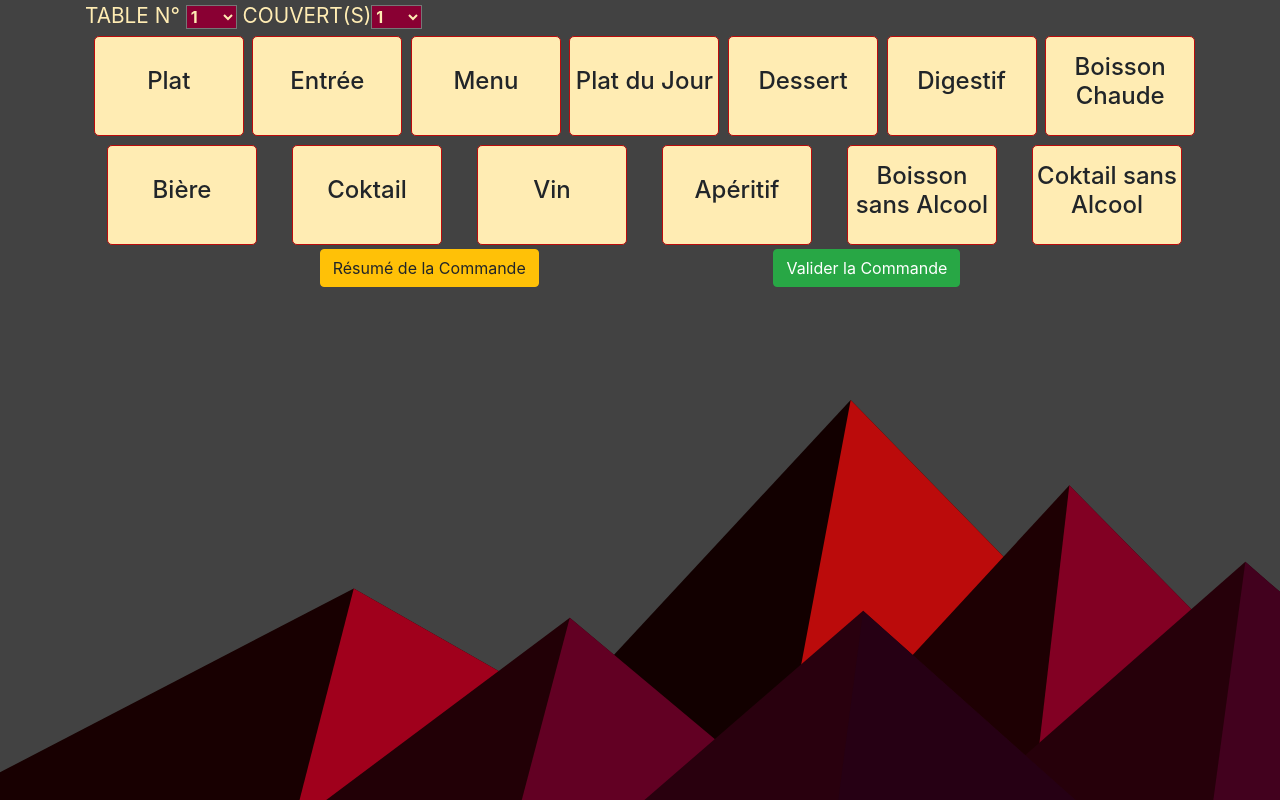
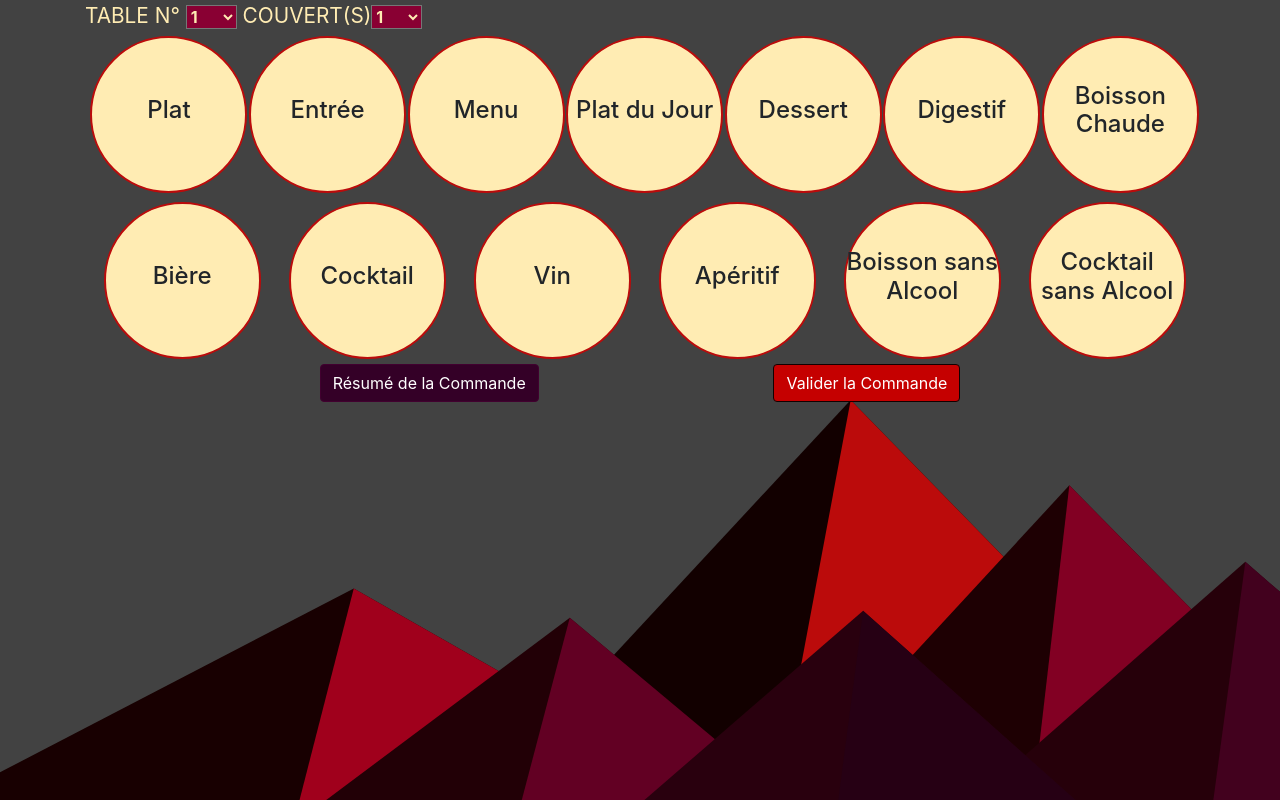
Before and after one commit to Gutsover/myamm-test, an Angular app: page /user in a window 1280 px wide. Built offline with nearby package versions, Linux system fonts and the light colour scheme.

Commit message:
modifs 2 home-component view-user modal & create-user cards

```diff
--- a/src/app/admin/create-user-card/create-user-card.component.html
+++ b/src/app/admin/create-user-card/create-user-card.component.html
@@ -7,6 +7,9 @@
     <li *ngFor="let utilisateur of utilisateurs">
       <p class="userName">{{ utilisateur.name }}</p>
       <p class="role">{{ utilisateur.role }} </p>
+      <button type="reset" class="close" aria-label="Close">
+        <span aria-hidden="true">&times;</span>
+      </button>
     </li>
   </ul>
 
--- a/src/app/admin/create-user-card/create-user-card.component.scss
+++ b/src/app/admin/create-user-card/create-user-card.component.scss
@@ -20,4 +20,8 @@
         display: flex;
         justify-content: space-around;
     }
+
+    .close {
+        background-color: #bb0b0b;
+    }
 }
--- a/src/app/admin/meal-card/meal-card.component.html
+++ b/src/app/admin/meal-card/meal-card.component.html
@@ -34,9 +34,12 @@
         <div class="price-meal">
             <p *ngFor="let price of prices">{{ price }} €
 
-                <!-- btn de suppression d'un item (ne fonctionne pas encore) -->
+                <!-- btn de suppression d'un item (ne fonctionne pas encore)
                 <button class="btn btn-danger" style="height: 1.3em; width:1.3em;" type="submit" >
                     x
+                </button>-->
+                <button type="reset" class="close" aria-label="Close">
+                    <span aria-hidden="true">&times;</span>
                 </button>
             </p>
         </div>
--- a/src/app/admin/meal-card/meal-card.component.scss
+++ b/src/app/admin/meal-card/meal-card.component.scss
@@ -43,4 +43,8 @@ $border: #636e72;
             font-size:1.3em;
         }
     }
+
+    .close {
+        background-color: #bb0b0b;
+    }
 }
--- a/src/app/layout/view-user/view-user.component.html
+++ b/src/app/layout/view-user/view-user.component.html
@@ -245,12 +245,12 @@
   </div>
 
   <div class="buttons fixed">
-    <button class="btn btn-warning" value="Résumé">Résumé de la Commande</button>
+    <button class="btn btn-secondary" value="Résumé">Résumé de la Commande</button>
     <!-- bien pour version ordi
       <button class="btn btn-outline-warning" value="Résumé">Résumé de la Commande</button>-->
-    <button class="btn btn-success" value="Valider">Valider la Commande</button>
+    <button class="btn btn-light" value="Valider">Valider la Commande</button>
     <!-- bien pour version ordi
-      <button class="btn btn-outline-success" value="Valider">Valider la Commande</button>-->
+      <button class="btn btn-outline-light" value="Valider">Valider la Commande</button>-->
   </div>
 
 </div>
--- a/src/app/layout/view-user/view-user.component.scss
+++ b/src/app/layout/view-user/view-user.component.scss
@@ -42,3 +42,21 @@ select {
     display: flex;
     justify-content: space-evenly;
 }
+
+.btn-secondary {
+    background-color: #340027 !important;
+    color: white !important;
+    border-bottom-color: #41002F !important;
+    border-top-color: #41002F !important;
+    border-right-color: #41002F !important;
+    border-left-color: #41002F !important;
+}
+
+.btn-light {
+    background-color: #C50000 !important;
+    color: white !important;
+    border-bottom-color: #120000 !important;
+    border-top-color: #120000 !important;
+    border-right-color: #120000 !important;
+    border-left-color: #120000 !important;
+}
--- a/src/app/services/user-food.service.ts
+++ b/src/app/services/user-food.service.ts
@@ -25,7 +25,7 @@ export class UserFoodService {
             type: 'Bière'
         },
         {
-            type: 'Coktail'
+            type: 'Cocktail'
         },
         {
             type: 'Vin'
@@ -37,7 +37,7 @@ export class UserFoodService {
             type: 'Boisson sans Alcool'
         },
         {
-            type: 'Coktail sans Alcool'
+            type: 'Cocktail sans Alcool'
         },
     ];
 
--- a/src/app/user/modal-card/modal-card.component.html
+++ b/src/app/user/modal-card/modal-card.component.html
@@ -42,20 +42,19 @@
         <span aria-hidden="true">&times;</span>
       </button>
       <div class="modal-body">
-        <h5>Cassolette de saint-Jacque</h5>
+        <h5> Cassolette de Saint-Jacques </h5>
 
         <div class="lessOrMore">
-          <a class="more">+</a>
+          <a class="more"> + </a>
 
           <span>0</span>
 
-          <a class="less">-</a>
+          <a class="less"> - </a>
         </div>
       </div>
 
       <div class="modal-footer">
-        <textarea name="comment" id="" cols="30" rows="1"></textarea
-        >
+        <textarea name="comment" id="" cols="30" rows="1"></textarea>
       </div>
     </div>
   </div>
--- a/src/app/user/modal-card/modal-card.component.scss
+++ b/src/app/user/modal-card/modal-card.component.scss
@@ -3,14 +3,14 @@ $rougeCerise: #bb0b0b;
 .card {
     text-align: center;
     margin: 3%;
-    height: 100px;
-    width: 150px;
+    height: 157px;
+    width: 157px;
     display: flex;
     justify-content: center;
     align-items: center;
     cursor: pointer;
-    border: 1px solid $rougeCerise;
-    border-radius: 5px;
+    border: 2px solid $rougeCerise;
+    border-radius: 50%;
     background-color: #ffecb3;
 }
 
@@ -18,5 +18,6 @@ $rougeCerise: #bb0b0b;
     display: flex;
     justify-content: space-around;
     border: 2px solid $rougeCerise;
+    border-radius: 50%;
     background-color: #ffecb3;
 }
```
